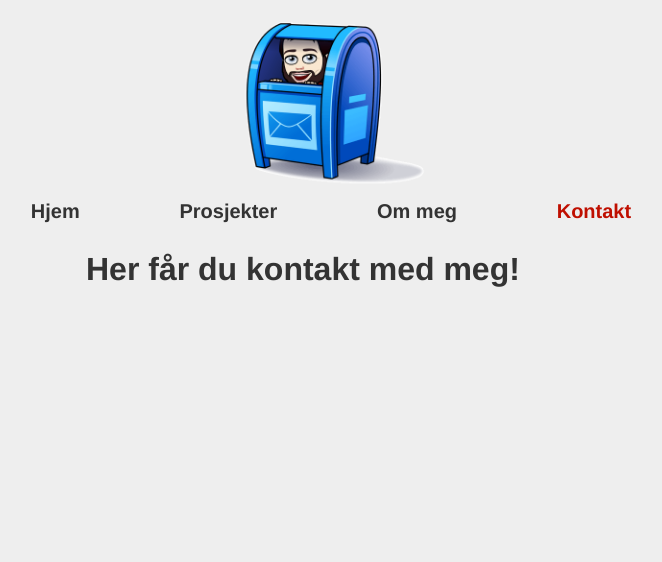
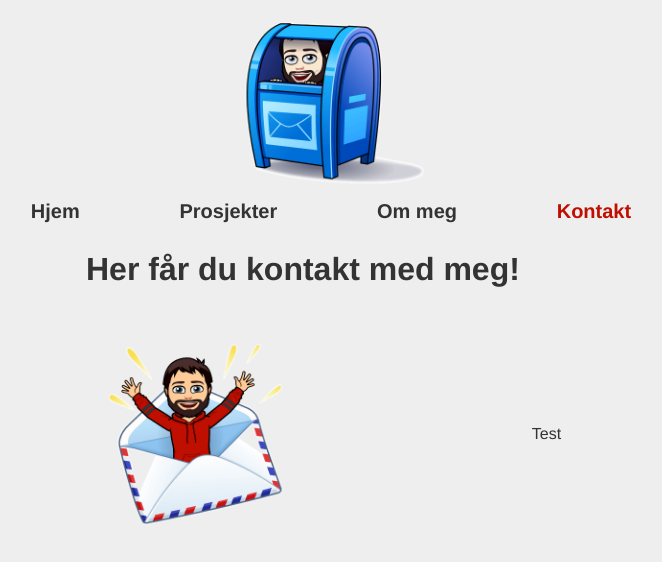
Before and after one commit to ProgrammerChris/Portfolio, a Vue app: page /kontakt in a window 1280 px wide. Shown: the top 562 px of the page, without its empty margins (309-971 px from the left). Built offline with nearby package versions, Linux system fonts and the light colour scheme.

Commit message:
Finally media queries done!

```diff
--- a/src/components/Page.vue
+++ b/src/components/Page.vue
@@ -18,6 +18,18 @@ export default {
 </script>
 
 <style>
+/* Landscape for handheld devices */
+@media handheld, (orientation: landscape) and (max-width: 813px) {
+  img {
+    display: none;
+  }
+  #app {
+    grid-template-rows: 50px;
+  }
+  #nav {
+    grid-row: 1;
+  }
+}
 #content {
   display: grid;
   align-content: center;
--- a/src/views/Contact.vue
+++ b/src/views/Contact.vue
@@ -4,6 +4,14 @@
       heading="Her får du kontakt med meg!"
       :img="require('../assets/contact.png')"
     />
+    <div id="contact_wrapper">
+      <img
+        id="mail_img"
+        alt="mail image"
+        v-bind:src="require('../assets/mail.png')"
+      />
+      <form id="contact_form">Test</form>
+    </div>
   </div>
 </template>
 
@@ -17,3 +25,32 @@ export default {
   }
 };
 </script>
+
+<style>
+#contact_wrapper {
+  display: grid;
+  grid-row: 2;
+}
+#mail_img {
+  display: none;
+  margin: 0;
+  height: 191px;
+  width: 191px;
+}
+#contact_form {
+  align-self: center;
+}
+@media screen and (min-width: 767px) {
+  #mail_img {
+    grid-column: 1;
+    display: block;
+    margin: 0;
+    height: 191px;
+    width: 191px;
+  }
+  #contact_form {
+    grid-column: 2;
+    align-self: center;
+  }
+}
+</style>
```
Also changed, not shown: src/assets/mail.png (added).
